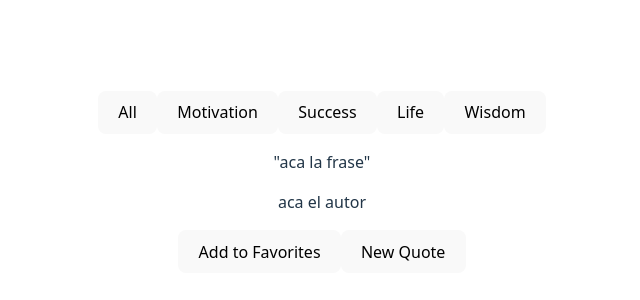
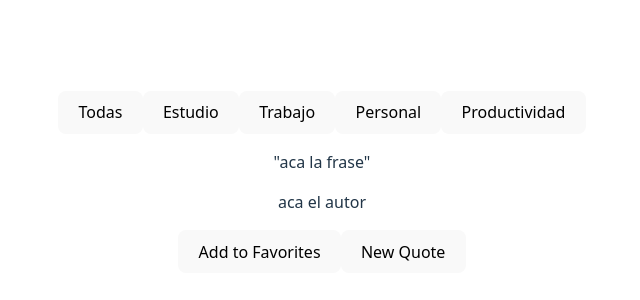
Before and after one commit to fioret20/proyecto-react-grupo1, a React (Vite) app: page / in a window 1280 px wide. Shown: the part 218-518 px from the top of the page, without its empty margins (318-958 px from the left). Built offline with nearby package versions, Linux system fonts and the light colour scheme.

Commit message:
feat: filters, categories

```diff
--- a/src/components/Categories.tsx
+++ b/src/components/Categories.tsx
@@ -6,7 +6,7 @@ interface CategoriesProps {
 }
 
 const Categories: React.FC<CategoriesProps> = ({ currentCategory, onCategoryChange }) => {
-  const categories = ['All', 'Motivation', 'Success', 'Life', 'Wisdom'];
+  const categories = ['Todas', 'Estudio', 'Trabajo', 'Personal', 'Productividad'];
 
   return (
     <div>
```
